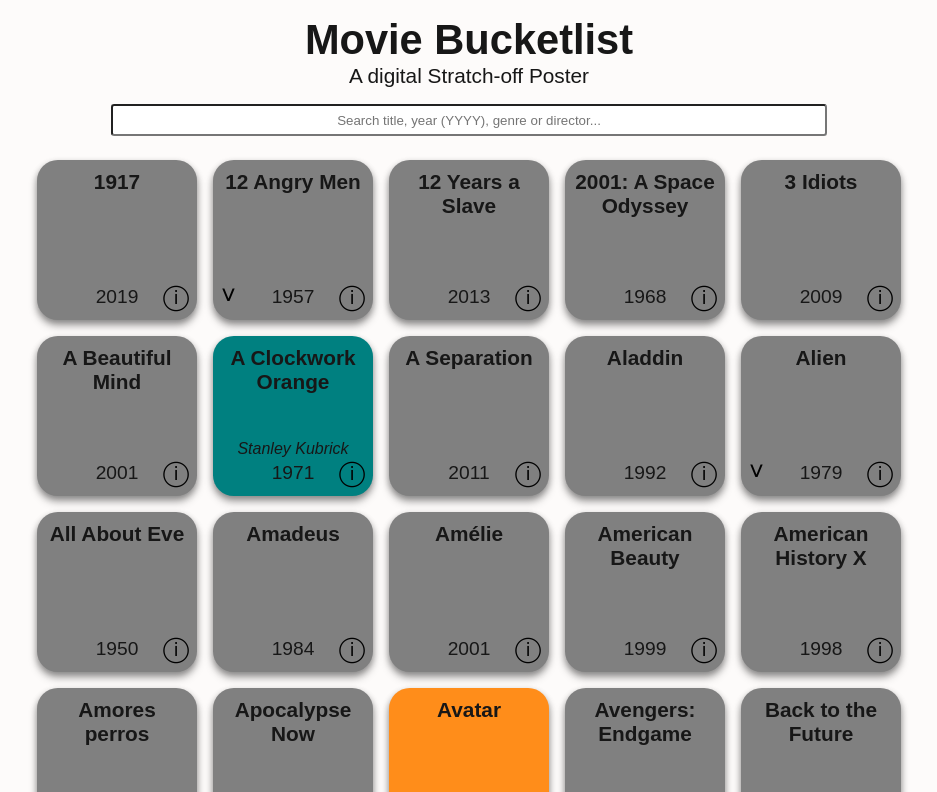
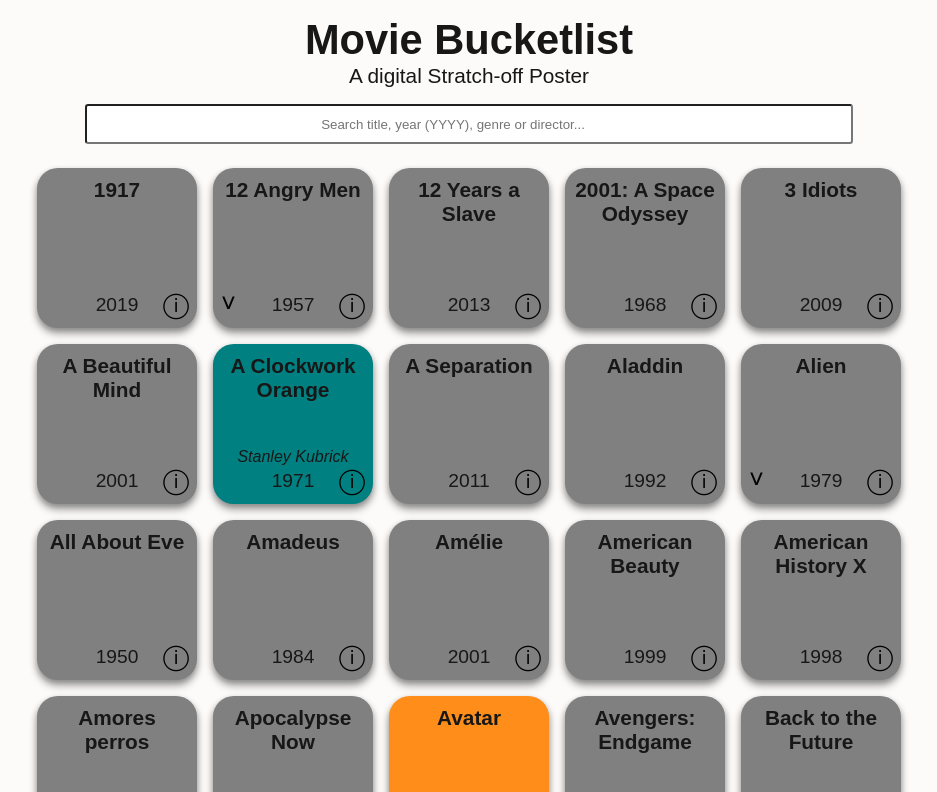
Before and after one commit to MsFairyViolet/movie-bucketlist, a Next.js app in the folder movie-bucketlist-frontend/: page / in a window 1280 px wide. Shown: the top 792 px of the page, without its empty margins (171-1108 px from the left). Built offline with nearby package versions, Linux system fonts and the light colour scheme.

Commit message:
Add Clear Search Button Additional Styling

```diff
--- a/movie-bucketlist-frontend/src/app/globals.css
+++ b/movie-bucketlist-frontend/src/app/globals.css
@@ -29,6 +29,11 @@ body {
   align-items: center;
 }
 
+.header,
+.movie-list-container{
+  min-width: 300px;
+}
+
 .header {
   font-size: 0.8rem;
   display: flex;
@@ -42,20 +47,33 @@ body {
 }
 
 .search-bar {
-  width: 100%;
+  width: 80vw;
   display: flex;
-  flex-direction: column;
   align-items: center;
+  justify-content: center;
+  position: relative;
   margin-bottom: 0.5rem;
 }
 
-.search-bar input{
-  width: 80%;
+.search-text{
+  flex-grow: 1;
   height: 2rem;
   text-align: center;
   border: 5px solid --line-color;
   border-radius: 0.2rem;
+  padding-right: 2rem;
+  transition: width 0.1s ease;
 }
+
+.clear-search-btn{
+  color: var(--line-color);
+  font-size: 1.6em;
+  background: none;
+  border: none;
+  cursor: pointer;
+  position: absolute;
+  right: 0.5rem;
+  }
 
 .movie-list-container {
   max-width: 95vw;
@@ -303,6 +321,14 @@ body {
     display: block;
   }
 
+  .search-bar{
+    max-width: 60vw;
+  }
+
+  .search-text{
+    height: 2.5rem;
+  }
+
   .movie-list-container{
     max-width: 70vw;
   }
--- a/movie-bucketlist-frontend/src/components/MovieList.js
+++ b/movie-bucketlist-frontend/src/components/MovieList.js
@@ -75,7 +75,8 @@ export default function MovieList() {
     return (
         <div className="movie-list-container">
             <div className="search-bar">
-                <input placeholder="Search title, year (YYYY), genre or director..." value={searchQuery} onChange={(e) => setSearchQuery(e.target.value)} />
+                <input className="search-text" placeholder="Search title, year (YYYY), genre or director..." value={searchQuery} onChange={(e) => setSearchQuery(e.target.value)} />
+                {searchQuery ?  <button className="clear-search-btn" onClick={(e) => setSearchQuery("")}>✕</button> : null}
             </div>
             <div className="info-card">{selectedInfo !== null ? <InfoCard item={selectedInfo} allMovies={movies} closeInfo={closeInfo} color={getMovieColor(selectedInfo.id)}/> : null}</div>
             <div>
```
